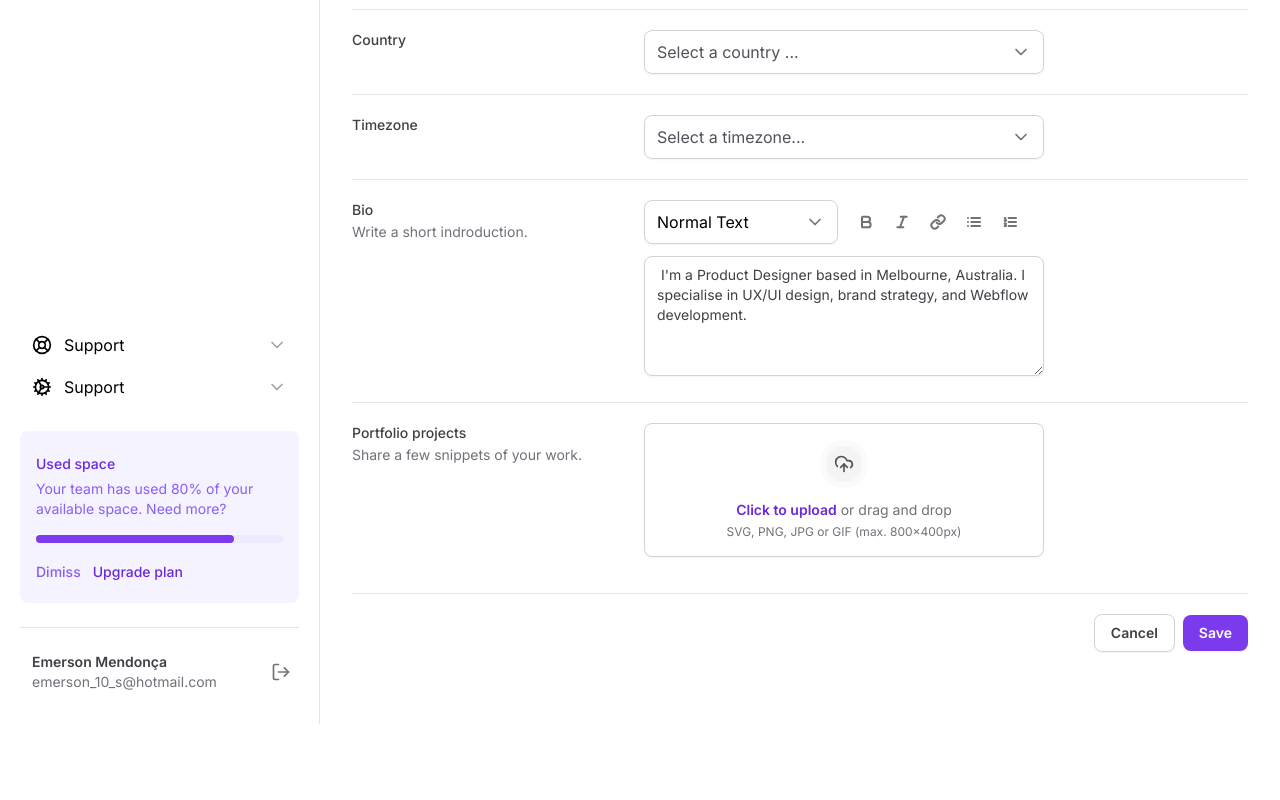
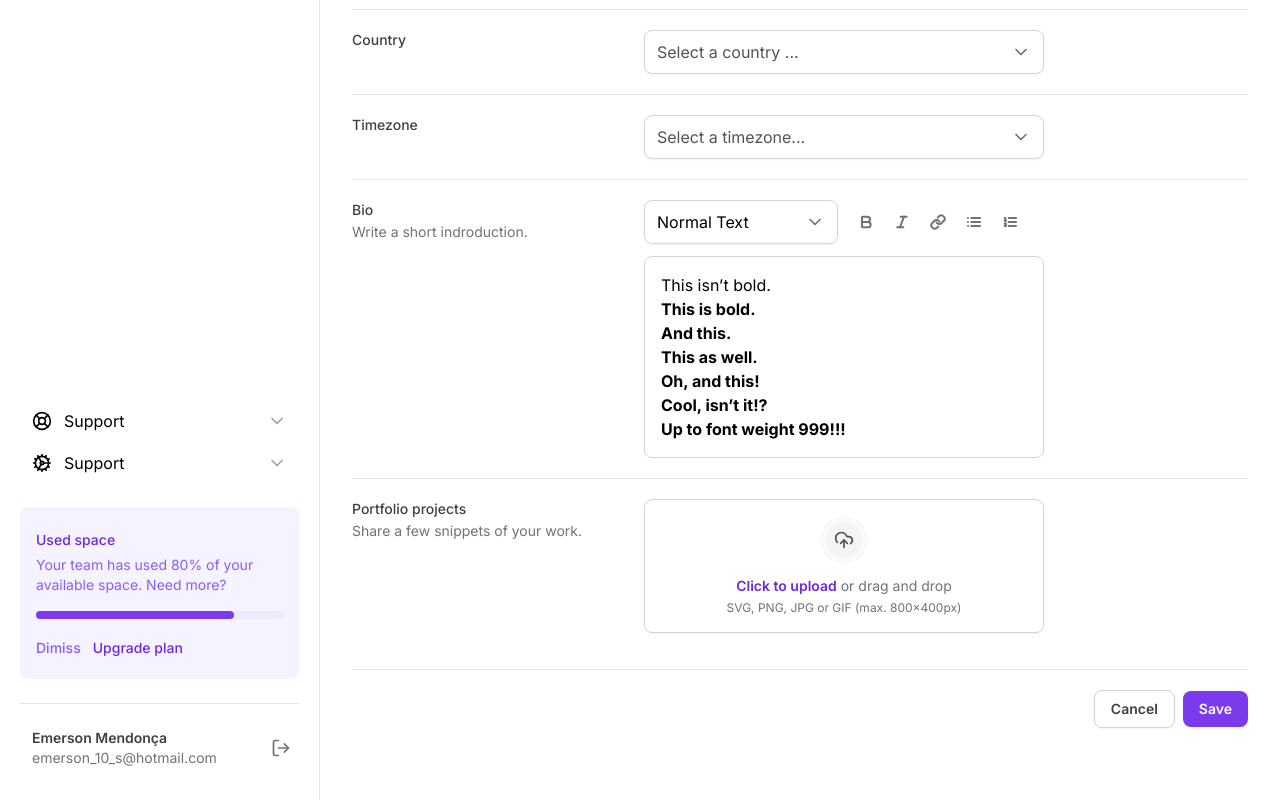
Before and after one commit to Emerson-soft/tailwind, a Next.js app: page / in a window 1280 px wide. Shown: the part 640-1440 px from the top of the page. Before the commit the page ends 1364 px from the top, so only its background shows below. Built offline with nearby package versions, Linux system fonts and the light colour scheme; grey boxes are pictures that could not be loaded.

Commit message:
feat: implemente função italic e bold do editor de texto

```diff
--- a/src/components/SettingsTabs/Tabs/Datatils.tsx
+++ b/src/components/SettingsTabs/Tabs/Datatils.tsx
@@ -1,9 +1,10 @@
 import * as Input from '@/components/Input'
 import { Separator } from '@/components/Separator'
 import { Select } from '@/components/Form/Select/Index'
-import { Bold, Italic, Link, List, ListOrdered, Mail } from 'lucide-react'
+import { Mail } from 'lucide-react'
 import * as FileInput from '@/components/Form/FileInput'
 import { SelectItem } from '@/components/Form/Select/SelectItem'
+import { TipTap } from '@/components/TipTap'
 
 export function Details() {
   return (
@@ -136,60 +137,7 @@ export function Details() {
             </span>
           </label>
 
-          <div className="space-y-3">
-            <div className="grid grid-cols-2 gap-3">
-              <Select placeholder="Select a timezone..." defaultValue="normal">
-                <SelectItem value="normal" text="Normal Text" />
-                <SelectItem value="md" text="Markdown" />
-              </Select>
-
-              <div className="flex items-center gap-1">
-                <button
-                  type="button"
-                  className="rounded-md p-2 hover:bg-zinc-50"
-                >
-                  <Bold className="h-4 w-4 text-zinc-500" strokeWidth={3} />
-                </button>
-
-                <button
-                  type="button"
-                  className="rounded-md p-2 hover:bg-zinc-50"
-                >
-                  <Italic className="h-4 w-4 text-zinc-500" strokeWidth={3} />
-                </button>
-
-                <button
-                  type="button"
-                  className="rounded-md p-2 hover:bg-zinc-50"
-                >
-                  <Link className="h-4 w-4 text-zinc-500" strokeWidth={3} />
-                </button>
-
-                <button
-                  type="button"
-                  className="rounded-md p-2 hover:bg-zinc-50"
-                >
-                  <List className="h-4 w-4 text-zinc-500" strokeWidth={3} />
-                </button>
-
-                <button
-                  type="button"
-                  className="rounded-md p-2 hover:bg-zinc-50"
-                >
-                  <ListOrdered
-                    className="h-4 w-4 text-zinc-500"
-                    strokeWidth={3}
-                  />
-                </button>
-              </div>
-            </div>
-
-            <textarea
-              id="bio"
-              className="min-h-[120px] w-full resize-y rounded-lg border border-zinc-300 px-3 py-2 text-sm font-normal text-zinc-700 shadow-sm focus:border-violet-500 focus:ring-violet-500"
-              defaultValue=" I'm a Product Designer based in Melbourne, Australia. I specialise in UX/UI design, brand strategy, and Webflow development."
-            />
-          </div>
+          <TipTap />
         </div>
 
         <div className="grid grid-cols-form gap-3 pt-5">
--- /dev/null
+++ b/src/components/TipTap.tsx
@@ -0,0 +1,93 @@
+'use client'
+
+import Bold from '@tiptap/extension-bold'
+import Document from '@tiptap/extension-document'
+import Paragraph from '@tiptap/extension-paragraph'
+import Text from '@tiptap/extension-text'
+import Italic from '@tiptap/extension-italic'
+import { useEditor, EditorContent } from '@tiptap/react'
+import StarterKit from '@tiptap/starter-kit'
+import {
+  Bold as BoldIcon,
+  Italic as ItalicIcon,
+  Link,
+  List,
+  ListOrdered,
+} from 'lucide-react'
+import { Select } from './Form/Select/Index'
+import { SelectItem } from './Form/Select/SelectItem'
+
+export function TipTap() {
+  const editor = useEditor({
+    extensions: [Document, Paragraph, Text, StarterKit, Bold, Italic],
+    content: `
+        <p>This isn’t bold.</p>
+        <p><strong>This is bold.</strong></p>
+        <p><b>And this.</b></p>
+        <p style="font-weight: bold">This as well.</p>
+        <p style="font-weight: bolder">Oh, and this!</p>
+        <p style="font-weight: 500">Cool, isn’t it!?</p>
+        <p style="font-weight: 999">Up to font weight 999!!!</p>
+      `,
+  })
+
+  if (!editor) {
+    return null
+  }
+
+  return (
+    <div className="space-y-3">
+      <div className="grid grid-cols-2 gap-3">
+        <Select placeholder="Select a timezone..." defaultValue="normal">
+          <SelectItem value="normal" text="Normal Text" />
+          <SelectItem value="md" text="Markdown" />
+        </Select>
+
+        <div className="flex items-center gap-1">
+          <button
+            data-active={editor.isActive('bold')}
+            type="button"
+            className="rounded-md p-2 hover:bg-zinc-50 data-[active='true']:bg-violet-900"
+          >
+            <BoldIcon
+              data-active={editor.isActive('bold')}
+              onClick={() => editor.chain().focus().toggleBold().run()}
+              className="h-4 w-4 text-zinc-500 data-[active='true']:text-white"
+              strokeWidth={3}
+            />
+          </button>
+
+          <button
+            data-active={editor.isActive('italic')}
+            type="button"
+            className="rounded-md p-2 hover:bg-zinc-50 data-[active='true']:bg-violet-900"
+          >
+            <ItalicIcon
+              data-active={editor.isActive('italic')}
+              onClick={() => editor.chain().focus().toggleItalic().run()}
+              className="h-4 w-4 text-zinc-500 data-[active='true']:text-white"
+              strokeWidth={3}
+            />
+          </button>
+
+          <button type="button" className="rounded-md p-2 hover:bg-zinc-50">
+            <Link className="h-4 w-4 text-zinc-500" strokeWidth={3} />
+          </button>
+
+          <button type="button" className="rounded-md p-2 hover:bg-zinc-50">
+            <List className="h-4 w-4 text-zinc-500" strokeWidth={3} />
+          </button>
+
+          <button type="button" className="rounded-md p-2 hover:bg-zinc-50">
+            <ListOrdered className="h-4 w-4 text-zinc-500" strokeWidth={3} />
+          </button>
+        </div>
+      </div>
+
+      <EditorContent
+        editor={editor}
+        className="rounded-lg border border-zinc-300 p-4 focus:border-violet-600 focus:outline-none focus:ring-2 focus:ring-violet-600"
+      />
+    </div>
+  )
+}
```
Also changed, not shown: package.json (+8 -0 lines), 1 other file (tests, documents, lock files or other folders).
